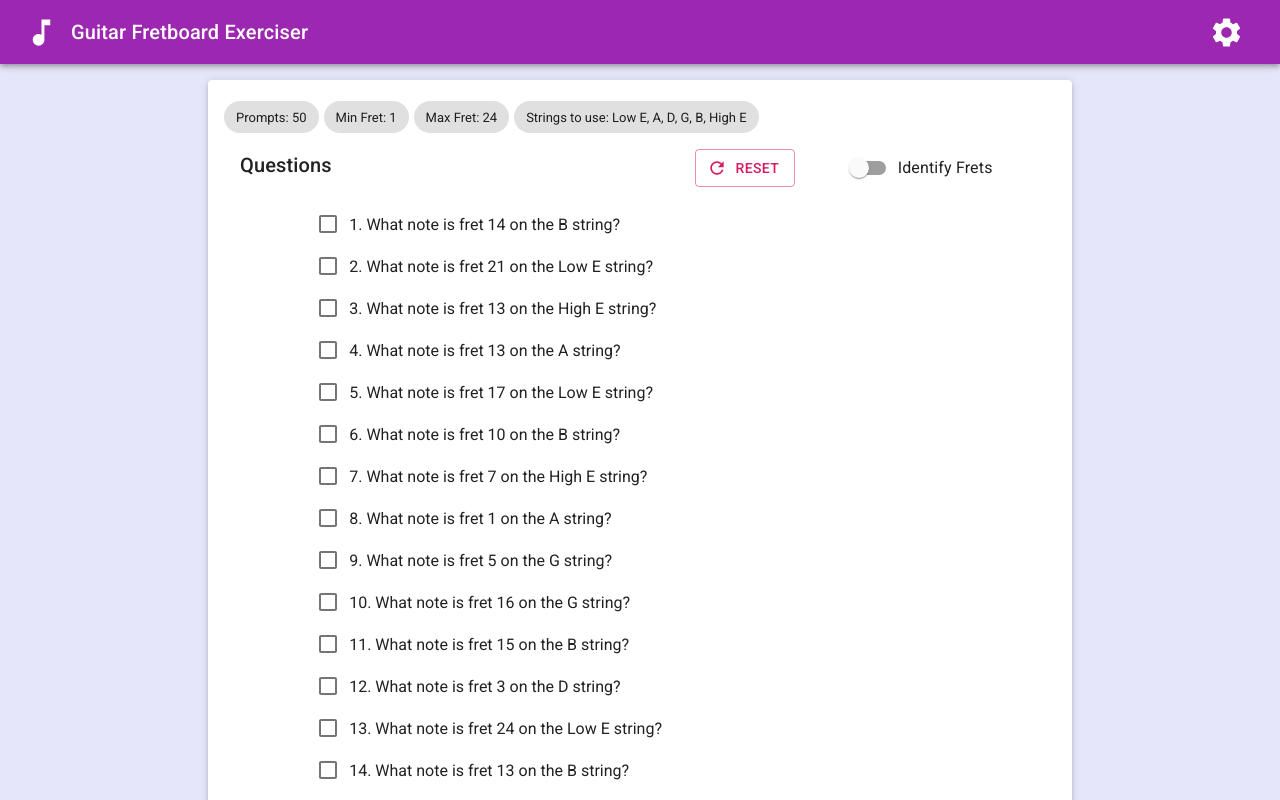
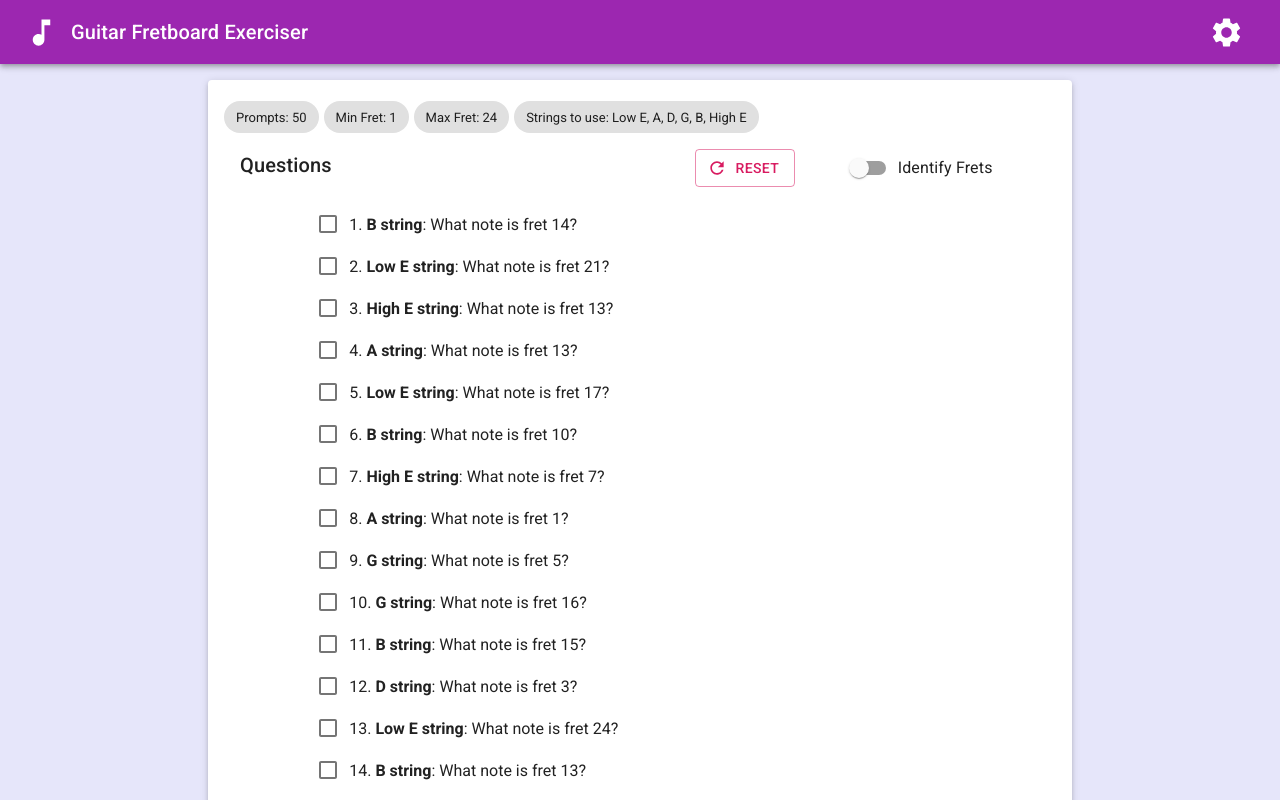
Before and after one commit to christianflorez/guitar-fretboard-exercises, a React (Create React App) app: page / in a window 1280 px wide. Shown: the top 800 px of the page. Built offline with nearby package versions, Linux system fonts and the light colour scheme.

Commit message:
change question structure to make more readable

```diff
--- a/src/components/IdentifyFretPrompt.js
+++ b/src/components/IdentifyFretPrompt.js
@@ -24,8 +24,9 @@ function Prompt({ index, fret, stringIndex, checked, setChecked, strings }) {
             onChange={handleChange}
             inputProps={{ "aria-label": "primary checkbox" }}
           />
-          {index + 1}. What fret is the note {noteName} on the{" "}
-          {strings[stringIndex]} string?
+          {index + 1}.{" "}
+          <S.StringName> {strings[stringIndex]} String</S.StringName>: What fret
+          is the note {noteName}?
         </S.PromptQuestion>
         <S.PromptQuestion>
           {isUpperOctave ? <S.UpperOctaveIcon /> : <S.LowerOctaveIcon />}
--- a/src/components/IdentifyNotePrompt.js
+++ b/src/components/IdentifyNotePrompt.js
@@ -22,8 +22,8 @@ function Prompt({ index, fret, stringIndex, checked, setChecked, strings }) {
           onChange={handleChange}
           inputProps={{ "aria-label": "primary checkbox" }}
         />
-        {index + 1}. What note is fret {fret} on the {strings[stringIndex]}{" "}
-        string?
+        {index + 1}. <S.StringName>{strings[stringIndex]} string</S.StringName>:
+        What note is fret {fret}?
       </S.PromptQuestion>
       <div>
         {checked && (
--- a/src/components/styles.js
+++ b/src/components/styles.js
@@ -103,6 +103,10 @@ export const PromptQuestion = styled.div`
   align-items: center;
 `;
 
+export const StringName = styled.b`
+  margin-left: 4px;
+`;
+
 export const SettingsContainer = styled.div`
   display: flex;
   flex-flow: row nowrap;
```
